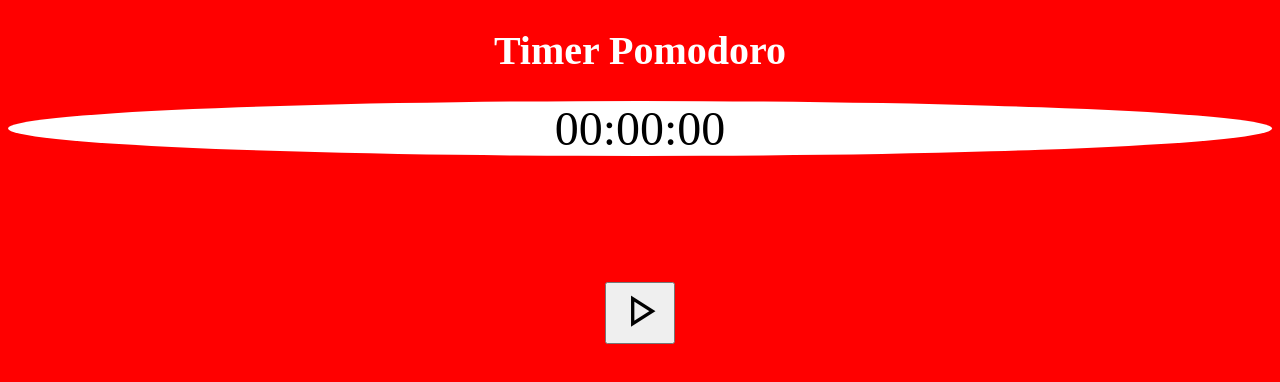
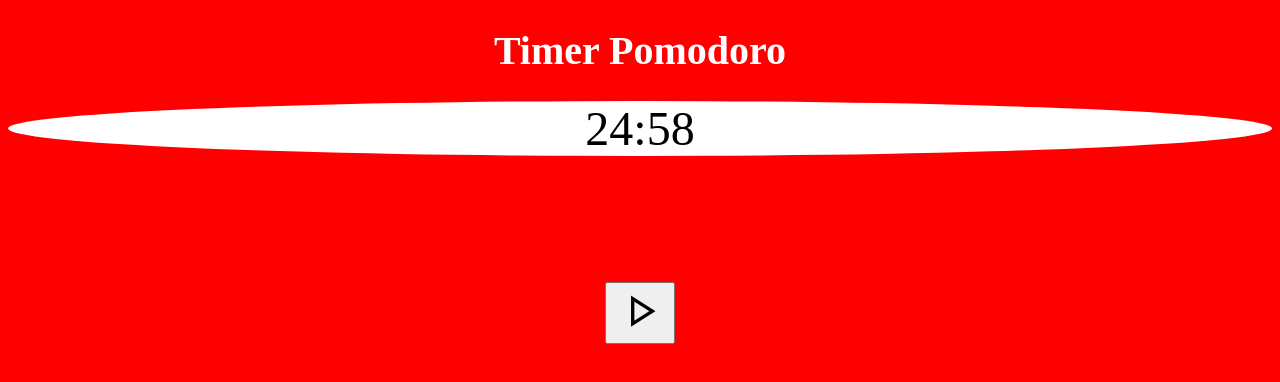
Before and after one commit to Nathan-LA/Pomodoro, a plain HTML site: page index.html in a window 1280 px wide. Both pictures are taken after a click on the button "play_arrow". Drawn offline with nearby package versions, Linux system fonts and the light colour scheme.

Commit message:
Correction CSS et début du changement de timer

```diff
--- a/index.html
+++ b/index.html
@@ -12,9 +12,9 @@
     <div id="titre-principal">
         <h1> Timer Pomodoro </h1>
     </div>
-    <div id="chrono"> 00:00:00 </div>
+    <div id="chrono"> 25:00 </div>
     <div id="bouton">
-        <button><span class="material-symbols-outlined">play_arrow</span></button>
+        <button><span class="material-symbols-outlined" id="timer">play_arrow</span></button>
     </div>
     </button>
 </body>
--- a/script/scipt.js
+++ b/script/scipt.js
@@ -1,23 +1,30 @@
 let intervalle;
-let seconde = 0;
+let seconde = 25*60;
 
-document.getElementsByClassName("material-symbols-outlined").addEventListener("click", function () {
+document.getElementById("timer").addEventListener("click", function () {
     if (intervalle) {
         clearInterval(intervalle);
     }
-    seconde = 0;
-    document.getElementById("chrono").textContent = "00:00:00";
+    seconde = 25*60;
+    document.getElementById("chrono").textContent = "25:00";
     intervalle = setInterval(updateTimer, 1000);
 });
 
 function updateTimer() {
-    seconde++;
+    seconde--;
     let hrs = Math.floor(seconde / 3600);
     let mins = Math.floor((seconde % 3600) / 60);
     let secs = seconde % 60;
 
     document.getElementById("chrono").textContent =
-        (hrs < 10 ? "0" + hrs : hrs) + ":" +
         (mins < 10 ? "0" + mins : mins) + ":" +
         (secs < 10 ? "0" + secs : secs);
+
+    if(seconde == 0){
+        timerRepos();
+    }
 }
+
+function timerRepos(){
+    seconde = 5*60;
+}
--- a/styles/style.css
+++ b/styles/style.css
@@ -27,5 +27,4 @@ html {
     border-radius: 100%;
     background-color: white;
     border-color: black;
-    text-decoration:;
 }
```
